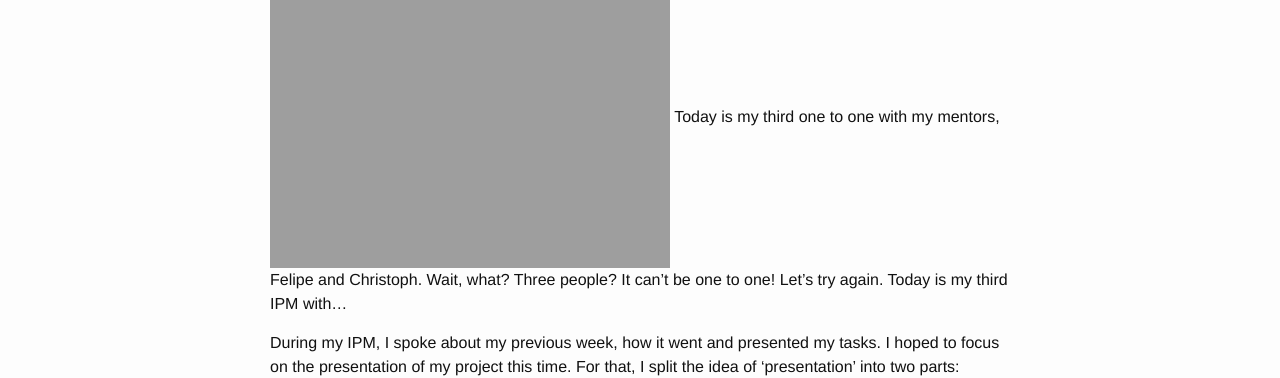
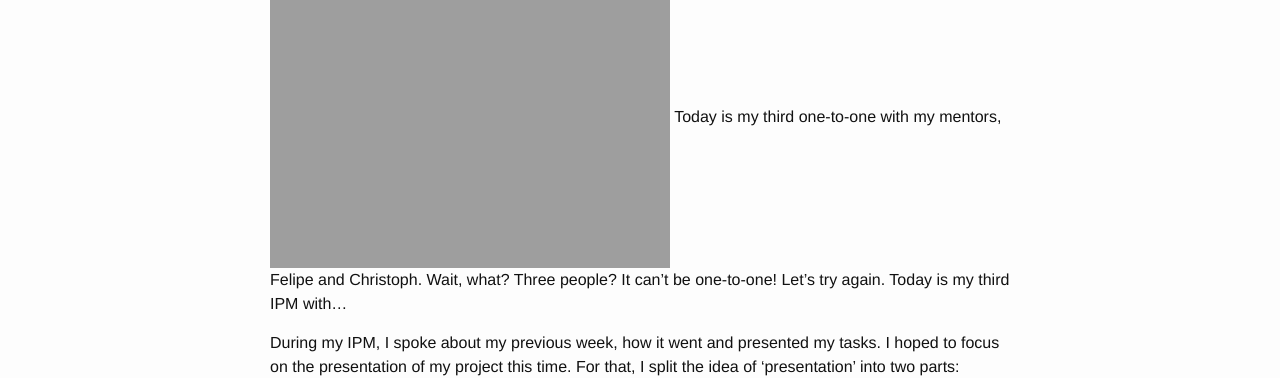
Before and after one commit to fabientownsend/fabientownsend.github.io, a Jekyll site: the page built from _posts/2016-09-26-presentation.markdown, in a window 1280 px wide. Shown: the part 232-610 px from the top of the page. Built offline with Jekyll 4.4.1, drawn with Linux system fonts in a browser that asks for light colours.

```diff
--- a/_posts/2016-09-26-presentation.markdown
+++ b/_posts/2016-09-26-presentation.markdown
@@ -6,8 +6,8 @@ categories: apprenticeship
 ---
 
 ![dunstable sunset]({{ site.url }}/assets/squirrel.jpg)
-Today is my third one to one with my mentors, Felipe and Christoph. Wait, what?
-Three people? It can't be one to one! Let's try again.
+Today is my third one-to-one with my mentors, Felipe and Christoph. Wait, what?
+Three people? It can't be one-to-one! Let's try again.
 Today is my third IPM with...
 
 During my IPM, I spoke about my previous week, how it went
```
